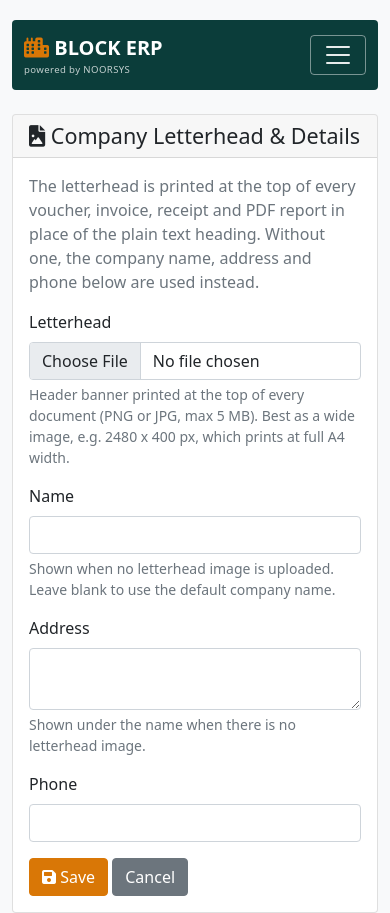
After one commit to hmahabub/block, a Django app: page /company/ in a window 390 px wide. The commit adds this page. Run offline with Django 4.2, Linux system fonts and the light colour scheme; the visitor is signed in with stand-in values (Sample User, id 1); data comes from the database, SQL or seed files in the repository; some libraries are stand-ins or nearby versions.

Commit message:
Use a company letterhead image on all printable documents
Added a Company Letterhead settings page (user menu) where a PNG/JPG banner,
plus name, address and phone, can be uploaded. The letterhead replaces the text
"Block" heading at the top of vouchers, invoices and receipts, and of both PDF
reports (project costs and flat-wise); with no letterhead the text heading is
used as before. Uploads are validated (real image, PNG/JPG, <= 5 MB), replaced or
cleared files are deleted, and a missing file falls back to text rather than
breaking printing. Print pages now show the letterhead above a title bar.

Co-Authored-By: Claude Sonnet 5 <noreply@anthropic.com>

```diff
--- a/block/urls.py
+++ b/block/urls.py
@@ -10,6 +10,7 @@ urlpatterns = [
     path('admin/', admin.site.urls),
     path('', HomeView.as_view(), name='home'),
 
+    path('company/', include('core.urls', namespace='core')),
     path('customers/', include('customers.urls', namespace='customers')),
     path('suppliers/', include('suppliers.urls', namespace='suppliers')),
     path('projects/', include('projects.urls', namespace='projects')),
--- a/core/context_processors.py
+++ b/core/context_processors.py
@@ -1,9 +1,8 @@
-from django.conf import settings
+from django.utils.functional import SimpleLazyObject
+
+from .models import CompanyProfile
 
 
 def company(request):
-    return {
-        'company_name': settings.COMPANY_NAME,
-        'company_address': settings.COMPANY_ADDRESS,
-        'company_phone': settings.COMPANY_PHONE,
-    }
+    # Lazy: the database is only queried on pages that actually use `company` (the printable documents).
+    return {'company': SimpleLazyObject(CompanyProfile.current)}
--- /dev/null
+++ b/core/forms.py
@@ -0,0 +1,32 @@
+from django import forms
+
+from .models import CompanyProfile
+
+MAX_LETTERHEAD_BYTES = 5 * 1024 * 1024
+ALLOWED_FORMATS = ('PNG', 'JPEG')
+
+
+class CompanyProfileForm(forms.ModelForm):
+    class Meta:
+        model = CompanyProfile
+        fields = ['letterhead', 'name', 'address', 'phone']
+        widgets = {'address': forms.Textarea(attrs={'rows': 2})}
+
+    def clean_letterhead(self):
+        letterhead = self.cleaned_data.get('letterhead')
+        # `False` means the "clear" box was ticked; an existing, unchanged file has no `.image`.
+        if letterhead and hasattr(letterhead, 'image'):
+            if letterhead.size > MAX_LETTERHEAD_BYTES:
+                raise forms.ValidationError('The letterhead image must be 5 MB or smaller.')
+            if letterhead.image.format not in ALLOWED_FORMATS:
+                raise forms.ValidationError('Please upload a PNG or JPG image.')
+        return letterhead
+
+    def save(self, commit=True):
+        old_file = CompanyProfile.objects.filter(pk=self.instance.pk).first() if self.instance.pk else None
+        old_name = old_file.letterhead.name if old_file and old_file.letterhead else None
+        instance = super().save(commit=commit)
+        # Don't leave replaced/cleared letterhead files piling up on disk.
+        if commit and old_name and old_name != (instance.letterhead.name if instance.letterhead else None):
+            old_file.letterhead.storage.delete(old_name)
+        return instance
--- a/core/models.py
+++ b/core/models.py
@@ -1,3 +1,6 @@
+import os
+
+from django.conf import settings
 from django.db import models
 
 
@@ -13,3 +16,55 @@ class Sequence(models.Model):
 
     def __str__(self):
         return f"{self.key} -> {self.last_number}"
+
+
+class CompanyProfile(models.Model):
+    """The company's identity for printed documents. One row is used; blank fields fall back to settings."""
+
+    name = models.CharField(
+        max_length=150, blank=True,
+        help_text='Shown when no letterhead image is uploaded. Leave blank to use the default company name.',
+    )
+    address = models.TextField(blank=True, help_text='Shown under the name when there is no letterhead image.')
+    phone = models.CharField(max_length=50, blank=True)
+    letterhead = models.ImageField(
+        upload_to='letterhead/', blank=True,
+        help_text='Header banner printed at the top of every document (PNG or JPG, max 5 MB). '
+                  'Best as a wide image, e.g. 2480 x 400 px, which prints at full A4 width.',
+    )
+    updated_at = models.DateTimeField(auto_now=True)
+
+    class Meta:
+        verbose_name = 'Company Profile'
+        verbose_name_plural = 'Company Profile'
+
+    def __str__(self):
+        return self.display_name
+
+    @classmethod
+    def current(cls):
+        """The saved profile, or an unsaved blank one so callers can always use the display_* values."""
+        return cls.objects.first() or cls()
+
+    @property
+    def display_name(self):
+        return self.name or settings.COMPANY_NAME
+
+    @property
+    def display_address(self):
+        return self.address or settings.COMPANY_ADDRESS
+
+    @property
+    def display_phone(self):
+        return self.phone or settings.COMPANY_PHONE
+
+    @property
+    def letterhead_path(self):
+        """Filesystem path of the letterhead, or None if there isn't one (or the file has gone missing)."""
+        if self.letterhead and os.path.exists(self.letterhead.path):
+            return self.letterhead.path
+        return None
+
+    @property
+    def letterhead_url(self):
+        return self.letterhead.url if self.letterhead_path else None
--- /dev/null
+++ b/core/templates/core/company_settings.html
@@ -0,0 +1,42 @@
+{% extends "base.html" %}
+{% load crispy_forms_tags %}
+
+{% block title %}Company Settings{% endblock %}
+
+{% block content %}
+<div class="card">
+    <div class="card-header">
+        <h4 class="mb-0"><i class="fas fa-file-image"></i> Company Letterhead &amp; Details</h4>
+    </div>
+    <div class="card-body">
+        <p class="text-muted">
+            The letterhead is printed at the top of every voucher, invoice, receipt and PDF report in place of the
+            plain text heading. Without one, the company name, address and phone below are used instead.
+        </p>
+
+        {% if object.letterhead_url %}
+        <div class="mb-3">
+            <div class="small text-muted mb-1">Current letterhead</div>
+            <div class="border rounded p-2 bg-white text-center">
+                <img src="{{ object.letterhead_url }}" alt="Company letterhead" style="max-width: 100%; max-height: 45mm;">
+            </div>
+        </div>
+        {% endif %}
+
+        <form method="post" enctype="multipart/form-data">
+            {% csrf_token %}
+            {{ form.non_field_errors }}
+            <div class="row">
+                <div class="col-lg-6">{{ form.letterhead|as_crispy_field }}</div>
+            </div>
+            <div class="row">
+                <div class="col-md-4">{{ form.name|as_crispy_field }}</div>
+                <div class="col-md-5">{{ form.address|as_crispy_field }}</div>
+                <div class="col-md-3">{{ form.phone|as_crispy_field }}</div>
+            </div>
+            <button type="submit" class="btn btn-primary"><i class="fas fa-save"></i> Save</button>
+            <a href="{% url 'home' %}" class="btn btn-secondary">Cancel</a>
+        </form>
+    </div>
+</div>
+{% endblock %}
--- /dev/null
+++ b/core/urls.py
@@ -0,0 +1,9 @@
+from django.urls import path
+
+from .views import CompanySettingsView
+
+app_name = 'core'
+
+urlpatterns = [
+    path('', CompanySettingsView.as_view(), name='company-settings'),
+]
--- a/core/views.py
+++ b/core/views.py
@@ -1,3 +1,20 @@
-from django.shortcuts import render
+from django.contrib.auth.mixins import PermissionRequiredMixin
+from django.urls import reverse_lazy
+from django.views.generic import UpdateView
 
-# Create your views here.
+from .forms import CompanyProfileForm
+from .mixins import UpdateAuditMixin
+from .models import CompanyProfile
+
+
+class CompanySettingsView(PermissionRequiredMixin, UpdateAuditMixin, UpdateView):
+    """Edit the single company profile (letterhead, name, address, phone)."""
+
+    model = CompanyProfile
+    form_class = CompanyProfileForm
+    template_name = 'core/company_settings.html'
+    permission_required = 'core.change_companyprofile'
+    success_url = reverse_lazy('core:company-settings')
+
+    def get_object(self, queryset=None):
+        return CompanyProfile.objects.first() or CompanyProfile.objects.create()
--- a/reports/views.py
+++ b/reports/views.py
@@ -4,6 +4,7 @@ from django.http import HttpResponse
 from django.shortcuts import get_object_or_404
 from django.views.generic import TemplateView
 
+from core.letterhead import letterhead_flowables
 from customers.models import Customer
 from projects.models import Flat, Project
 
@@ -83,7 +84,7 @@ class FlatWisePDFView(LoginRequiredMixin, TemplateView):
         from reportlab.lib import colors
         from reportlab.lib.pagesizes import A4, landscape
         from reportlab.lib.units import cm
-        from reportlab.platypus import Paragraph, SimpleDocTemplate, Table, TableStyle
+        from reportlab.platypus import Paragraph, SimpleDocTemplate, Spacer, Table, TableStyle
         from reportlab.lib.styles import getSampleStyleSheet
 
         project = get_object_or_404(Project, pk=project_pk)
@@ -94,7 +95,10 @@ class FlatWisePDFView(LoginRequiredMixin, TemplateView):
 
         doc = SimpleDocTemplate(response, pagesize=landscape(A4), topMargin=1.5 * cm, bottomMargin=1.5 * cm)
         styles = getSampleStyleSheet()
+        header, _ = letterhead_flowables(doc.width, styles['Title'], styles['BodyText'])
         elements = [
+            *header,
+            Spacer(1, 6),
             Paragraph(f'Flat-Wise Report — {project.project_name} ({project.project_code})', styles['Title']),
         ]
 
--- a/sales/templates/sales/payment_receipt.html
+++ b/sales/templates/sales/payment_receipt.html
@@ -43,6 +43,6 @@
 
 <div class="signatures">
     <div>Customer signature</div>
-    <div>Received by<br><small class="text-muted">{{ company_name }}</small></div>
+    <div>Received by<br><small class="text-muted">{{ company.display_name }}</small></div>
 </div>
 {% endblock %}
--- a/sales/templates/sales/sale_invoice.html
+++ b/sales/templates/sales/sale_invoice.html
@@ -67,6 +67,6 @@
 
 <div class="signatures">
     <div>Customer signature</div>
-    <div>Authorized signatory<br><small class="text-muted">{{ company_name }}</small></div>
+    <div>Authorized signatory<br><small class="text-muted">{{ company.display_name }}</small></div>
 </div>
 {% endblock %}
--- a/templates/base.html
+++ b/templates/base.html
@@ -225,6 +225,11 @@
                                 <li><a class="dropdown-item" href="{% url 'activity_log:list' %}">
                                     <i class="fas fa-history"></i> Activity Log
                                 </a></li>
+                                {% if perms.core.change_companyprofile %}
+                                <li><a class="dropdown-item" href="{% url 'core:company-settings' %}">
+                                    <i class="fas fa-file-image"></i> Company Letterhead
+                                </a></li>
+                                {% endif %}
                                 <li><hr class="dropdown-divider"></li>
                                 <li>
                                     <form method="post" action="{% url 'logout' %}">
```
Also changed, not shown: core/letterhead.py (added, +36 -0 lines), core/tests.py (+141 -0 lines), costing/reports.py (+9 -3 lines), templates/home.html (+0 -66 lines), templates/print_base.html (+24 -18 lines), README.md, core/migrations/0002_companyprofile.py (added).
